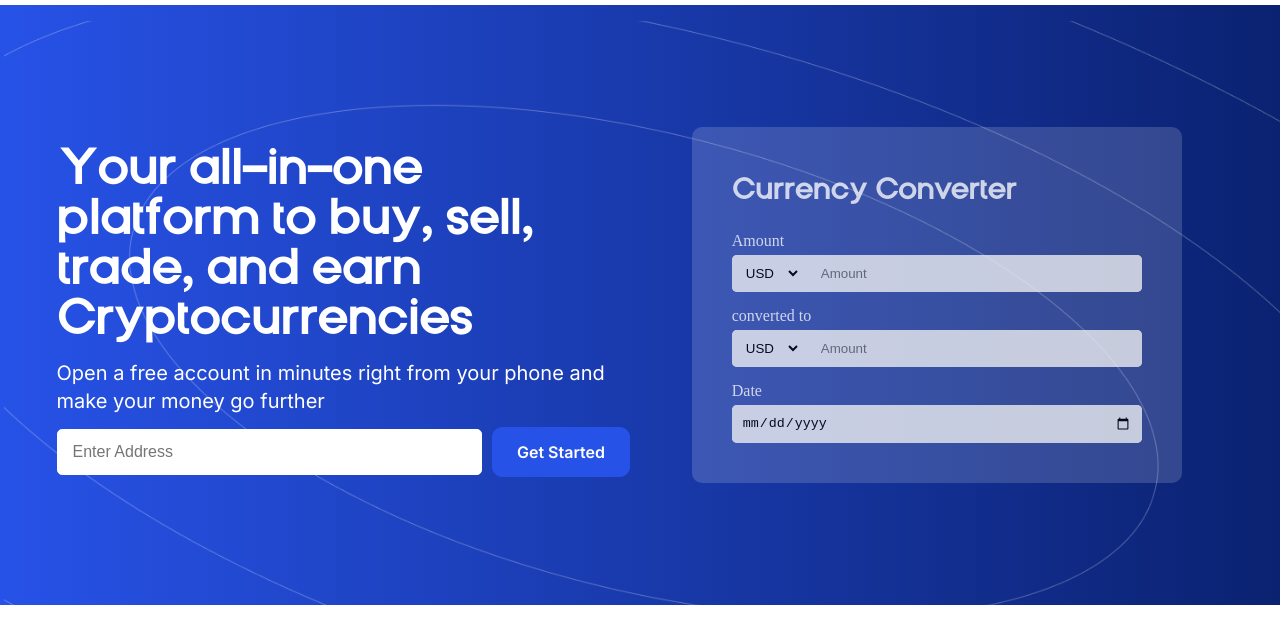
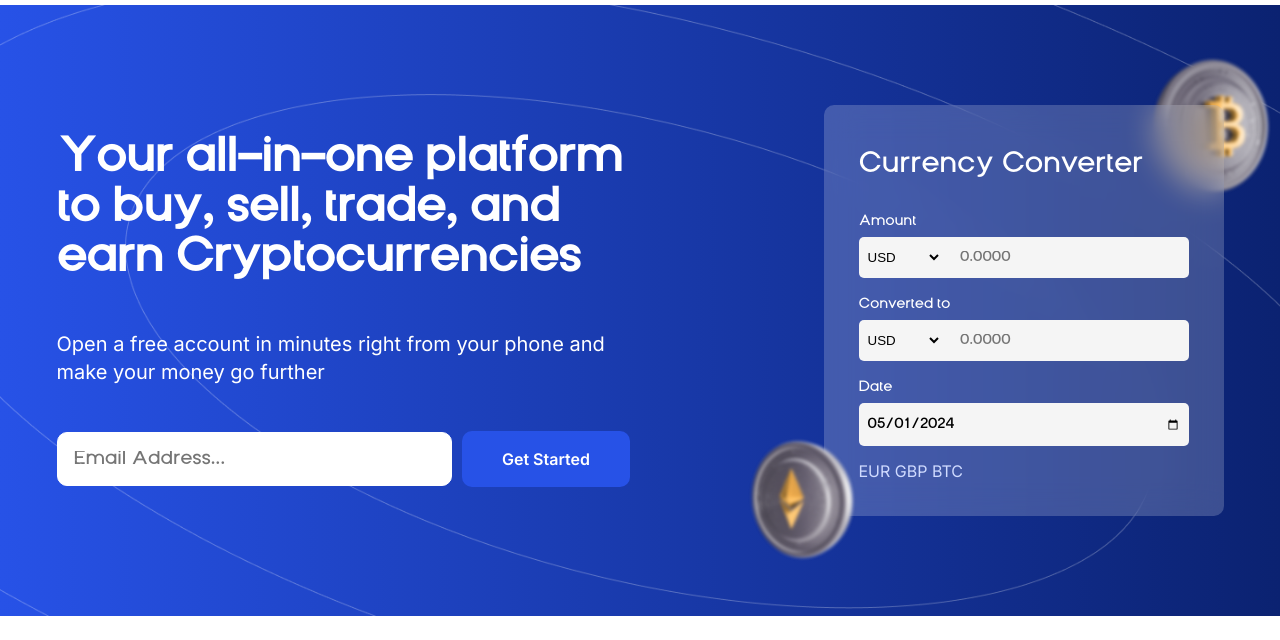
Before and after one commit to Faizol-Shobola/cryptoz, a plain HTML site: page index.html in a window 1280 px wide. Shown: the part 75-715 px from the top of the page. Drawn offline with Linux system fonts and the light colour scheme.

Commit message:
refactor: Update hero section and currency converter section

```diff
--- a/index.html
+++ b/index.html
@@ -51,11 +51,7 @@
     ----------------------------->
     <!-- This section represents the hero section of the webpage -->
     <section class="hero">
-        <!-- Background images and elements -->
-        <!-- <img class="floating_img_1" src="asset/Coin/BitCoin/Cam2.png" /> -->
-        <!-- <img class="floating_img_2" src="asset/Coin/Ethereum/Cam1.png" /> -->
         <img class="circle_background" src="asset/circles.png" alt="circle background" />
-
         <!-- Container for the hero section -->
         <div class="container">
           <div class="hero_container">
@@ -63,57 +59,75 @@
             <div class="hero_content">
               <!-- Title of the hero section -->
               <h1 class="hero_title">
-                        Your all-in-one platform to buy, sell, trade, and earn Cryptocurrencies
+                Your all-in-one platform to buy, sell, trade, and earn
+                Cryptocurrencies
               </h1>
               <!-- Text of the hero section -->
               <p class="hero_text">
-                        Open a free account in minutes right from your phone and make your money go further
+                Open a free account in minutes right from your phone and make your
+                money go further
               </p>
               <!-- Newsletter subscription form -->
               <div class="hero_newsletter">
-                        <input class="input" type="email" placeholder="Enter Address" />
+                <input
+                  class="input"
+                  type="email"
+                  placeholder="Email Address..."
+                />
                 <button class="button">Get started</button>
               </div>
             </div>
 
             <!-- Currency converter section -->
             <div class="currency_converter_container">
+                <!-- Background images and elements -->
+                <img class="floating_img_1" src="asset/Coin/BitCoin/Cam2.png" />
+                <img class="floating_img_2" src="asset/Coin/Ethereum/Cam1.png" />
               <div class="currency_converter">
                 <!-- Title of the currency converter section -->
                 <h2 class="converter_title">Currency Converter</h2>
                 <!-- Convert from currency section -->
                 <div class="convert_from_container">
-                            <label class="" for="">Amount</label>
+                  <label for="from_currency">Amount</label>
                   <div class="convert_from">
-                                <select class="select" name="from_currency">
+                    <select
+                      class="select"
+                      name="from_currency"
+                      id="from_currency"
+                    >
                       <option value="USD">USD</option>
-                                    <option value="EUR">EUR</option>
-                                    <option value="GBP">GBP</option>
-                                    <option value="JPY">JPY</option>
                     </select>
-                                <input class="input" type="text" placeholder="Amount" />
+                    <input
+                      class="input"
+                      id="amount"
+                      type="text"
+                      placeholder="0.0000"
+                    />
                   </div>
                 </div>
                 <!-- Convert to currency section -->
                 <div class="convert_to_container">
-                            <label class="" for="">converted to</label>
+                  <label for="to_currency">Converted to</label>
                   <div class="convert_to">
-                                <select class="select" name="from_currency">
+                    <select class="select" name="to_currency" id="to_currency">
                       <option value="USD">USD</option>
-                                    <option value="EUR">EUR</option>
-                                    <option value="GBP">GBP</option>
-                                    <option value="JPY">JPY</option>
                     </select>
-                                <input class="input" type="text" placeholder="Amount" />
+                    <input
+                      class="input"
+                      id="result"
+                      type="text"
+                      placeholder="0.0000"
+                    />
                   </div>
                 </div>
                 <!-- Convert date section -->
                 <div class="convert_date_container">
-                            <label class="" for="">Date</label>
+                  <label for="date">Date</label>
                   <div class="convert_date">
-                                <input class="input" type="date" />
+                    <input class="input" type="date" value="2024-05-01" />
                   </div>
                 </div>
+                <div class="converter_footer"><p>EUR GBP BTC</p></div>
               </div>
             </div>
           </div>
--- a/style.css
+++ b/style.css
@@ -20,8 +20,9 @@
 /* 9. TESTIMONIALS */
 /* 10. CALL TO ACTION */
 /* 11. FOOTER */
-/* 12. RESPONSIVE STYLES FOR TABLET SCREENS */
-/* 13. RESPONSIVE STYLES FOR MOBILE SCREENS */
+/* 12. RESPONSIVE STYLES FOR LAPTOP SCREENS */
+/* 13. RESPONSIVE STYLES FOR TABLET SCREENS */
+/* 14. RESPONSIVE STYLES FOR MOBILE SCREENS */
 
 
 /**************************************
@@ -42,7 +43,7 @@ p, a, button {
   font-style: normal;
 }
 
-h1, h2, h3, h4, h5, h6 {
+h1, h2, h3, h4, h5, h6, label {
   font-family: "YukitaSans", sans-serif;
   font-optical-sizing: auto;
   font-weight: 300;
@@ -67,6 +68,9 @@ h1, h2, h3, h4, h5, h6 {
   align-items: center;
   background: #fff;
   padding: 16px 4px;
+  position: sticky;
+  top: 0;
+  z-index: 50;
 }
 
 .header_container {
@@ -147,33 +151,21 @@ h1, h2, h3, h4, h5, h6 {
 *************************************/
 .hero {
   background-image: linear-gradient(to right, #2752e7, #0b2271);
-  min-height: 600px;
-  margin: 0px auto;
-  padding: 16px 4px;
-  display: flex;
   position: relative;
+  padding: 50px 0;
+  overflow: hidden;
 }
 
-.floating_img_1 {
-  position: absolute;
-  width: 170px;
-  height: 142px;
-  top: 58px;
-  left: 1219px;
-  gap: 0px;
-  opacity: 0px;
-}
-.floating_img_2 {
-  position: absolute;
-  width: 122px;
-  height: 152px;
-  top: 421px;
-  left: 748px;
-  gap: 0px;
-  opacity: 0px;
+.hero_container {
+  display: grid;
+  grid-template-columns: 1fr 1fr;
+  gap: 20px;
+  align-items: center;
+  padding: 50px 0px;
 }
 
 .circle_background {
+  top: 0;
   position: absolute;
   width: 100%;
   height: 100%;
@@ -181,90 +173,88 @@ h1, h2, h3, h4, h5, h6 {
   object-position: center;
 }
 
-.hero_container {
-  display: grid;
-  grid-template-columns: repeat(2, 1fr);
-  gap: 20px;
-  padding: 30px 0px;
-  height: 100%;
-  align-content: center;
-}
-
 .hero_content {
+  color: #fff;
   display: flex;
   flex-direction: column;
-  gap: 12px;
-  padding-top: 20px;
+  gap: 25px;
 }
 
 .hero_title {
-  color: #fff;
-  font-size: 40px;
+  font-size: 39px;
   line-height: 50px;
   font-weight: 700;
-  text-align: left;
 }
 
 .hero_text {
-  color: #fff;
   font-size: 20px;
   line-height: 28px;
   font-weight: 400;
-  text-align: left;
+  margin: 20px 0px;
 }
 
 .hero_newsletter {
   display: flex;
+  gap: 10px;
   align-items: center;
-  gap: 10px;
 }
 
-.hero_newsletter input[type="email"] {
+.hero_newsletter input {
+  padding: 18px 16px;
+  border-radius: 10px;
+  border: 1px solid #fff;
+  background-color: #fff;
+  color: #333;
+  font-size: 16px;
   flex: 1;
-  padding: 10px 15px;
-  border: 1px solid #fff;
-  border-radius: 5px;
-  font-size: 16px;
-  line-height: 24px;
-  color: #a9a9a9;
-  background-color: #fff;
-  outline: none;
 }
 
 .hero_newsletter button {
+  padding: 18px 40px;
+  background-color: #2752E7;
+  border: none;
+  border-radius: 10px;
   color: #fff;
-  background-color: #2752e7;
-  border: 1px solid #2752e7;
   font-size: 16px;
-  line-height: 24px;
   font-weight: 600;
-  padding: 18px, 40px;
-  border-radius: 10px;
+  cursor: pointer;
 }
 
 .currency_converter_container {
+  position: relative;
   display: flex;
-  justify-content: center;
-  align-items: center;
+  justify-content: flex-end;
+}
+
+.floating_img_1 {
+  position: absolute;
+  width: auto;
+  height: 142px;
+  top: -50px;
+  right: -70px;
+}
+.floating_img_2 {
+  position: absolute;
+  width: auto;
+  height: 152px;
+  bottom: -60px;
+  left: 90px;
+  z-index: 10;
 }
 
 .currency_converter {
-  display: flex;
-  flex-direction: column;
-  gap: 15px;
   background-color: rgba(255, 255, 255, 0.2);
+  padding: 35px;
+  border-radius: 10px;
+  backdrop-filter: blur(16px);
+  width: 100%;
+  max-width: 400px;
   color: #fff;
-  padding: 40px;
-  border-radius: 10px;
-  justify-content: center;
-  opacity: 80%;
-  width: 490px;
 }
 
 .converter_title {
-  font-size: 24px;
-  font-weight: 700;
-  text-align: left;
+  font-size: 1.5rem;
+  margin-bottom: 20px;
 }
 
 .convert_from_container,
@@ -272,41 +262,59 @@ h1, h2, h3, h4, h5, h6 {
 .convert_date_container {
   display: flex;
   flex-direction: column;
-  gap: 5px;
+  margin-bottom: 15px;
+}
+
+.currency_converter label {
+  font-size: 12px;
+  font-weight: 400;
+  line-height: 22.4px;
+  padding-bottom: 5px;
 }
 
 .convert_from,
 .convert_to,
 .convert_date {
   display: flex;
+  align-items: center;
   gap: 10px;
-  background-color: #f5f5f5;
+  background-color: #F5F5F5;
   border-radius: 5px;
-  overflow: hidden;
 }
 
-.convert_from *,
-.convert_to *,
-.convert_date * {
-  gap: 10px;
-  background-color: #f5f5f5;
-  padding: 10px;
+.select {
+  flex: 1;
   outline: none;
+  background-color: transparent;
+  padding: 0px 5px;
 }
 
-.convert_from input[type="text"],
-.convert_to input[type="text"],
-.convert_date input[type="date"] {
-  flex: 1;
-  gap: 10px;
-  padding: 10px;
+.input {
+  flex: 3;
+  border: none;
+  padding: 12px 8px;
+  background-color: transparent;
+  border-radius: 5px;
+  outline: none;
+  font-size: 11.89px;
+  font-weight: 400;
+  line-height: 16.64px;
+  text-align: left;
+  font-family: 'YukitaSans';
+  font-size: 12px;
+  letter-spacing: 5;
+}
+
+.converter_footer {
+  margin-top: 15px;
+  font-size: 12px;
+  color: #d0dbff;
 }
 
 /**************************************
   4. PARTNERS SECTION
 *************************************/
 .partners {
-  padding: 15px;
   background-color: #fff;
 }
 
@@ -316,7 +324,7 @@ h1, h2, h3, h4, h5, h6 {
   justify-content: center;
   align-items: center;
   gap: 20px;
-  padding: 40px 0;
+  padding: 30px 0;
 }
 
 .partners {
@@ -348,7 +356,7 @@ h1, h2, h3, h4, h5, h6 {
 }
 
 .stats_container {
-  margin: 50px auto;
+  margin: 30px auto;
   max-width: 1199px;
   width: 100%;
   background-color: #fff;
@@ -368,7 +376,7 @@ h1, h2, h3, h4, h5, h6 {
   align-items: center;
   gap: 5px;
   flex: 1 1 25%;
-  padding: 15px;
+  padding: 20px;
 }
 
 .stat_group:not(:last-child)::after {
@@ -480,10 +488,14 @@ h1, h2, h3, h4, h5, h6 {
   background: #e8fafe;
   padding: 0 20px;
   width: 100%;
+  /* background-image: url('asset/Group 5347.png');
+  background-repeat: no-repeat;
+  background-position: center;
+  background-size: cover; */
 }
 
 .phone_img {
-  width: auto;
+  width: 75%;
   height: 100%;
   object-fit: cover;
 }
@@ -879,7 +891,7 @@ h1, h2, h3, h4, h5, h6 {
   11. FOOTER
 *************************************/
 .footer {
-  padding: 40px 10px;
+  padding: 30px 10px;
   background-color: #fff;
 }
 
@@ -973,9 +985,26 @@ h1, h2, h3, h4, h5, h6 {
   color: #fff;
 }
 
-/**************************************
-  12. RESPONSIVE STYLES FOR TABLET SCREENS
-*************************************/
+/******************************************
+  12. RESPONSIVE STYLES FOR LAPTOP SCREENS
+*******************************************/
+@media screen and (max-width: 1024px) {
+  .floating_img_2 {
+    left: 10px;
+  }
+  .hero_newsletter {
+    flex-direction: column;
+  }
+
+  .hero_newsletter input,
+  .hero_newsletter button {
+    width: 100%;
+  }
+}
+
+/******************************************
+  13. RESPONSIVE STYLES FOR TABLET SCREENS
+*******************************************/
 @media screen and (max-width: 768px) {
   .header .menu_container {
     display: none;
@@ -987,17 +1016,25 @@ h1, h2, h3, h4, h5, h6 {
   .hamburger_menu {
     display: block;
   }
+  .hero {
+    padding: 30px 0;
+  }
 
   .hero_container {
     grid-template-columns: repeat(1, 1fr);
-    padding: 10px 0;
     display: flex;
+    gap: 32px;
     flex-direction: column;
+    padding: 30px 0px;
   }
   .hero_container  *{
     width: 100%;
   }
-
+  .hero_content {
+    margin-top: 30px;
+    max-width: 500px;
+    text-align: center;
+  }
   .hero_title {
     font-size: 28px;
     line-height: 36px;
@@ -1020,10 +1057,19 @@ h1, h2, h3, h4, h5, h6 {
   .hero_newsletter button {
     width: 100%;
   }
+  .currency_converter_container {
+    justify-content: center;
+  }
 
   .currency_converter {
     padding: 30px;
   }
+
+  .floating_img_1,
+  .floating_img_2 {
+    display: none;
+  }
+
   .partners {
     flex-wrap: wrap;
   }
@@ -1183,9 +1229,9 @@ h1, h2, h3, h4, h5, h6 {
   }
 }
 
-/**************************************
-  13. RESPONSIVE STYLES FOR MOBILE SCREENS
-*************************************/
+/******************************************
+  14. RESPONSIVE STYLES FOR MOBILE SCREENS
+*******************************************/
 @media screen and (max-width: 480px) {
   .partner {
     flex-basis: 70px;
```
Lines whose indentation alone changed are shown as unchanged.
